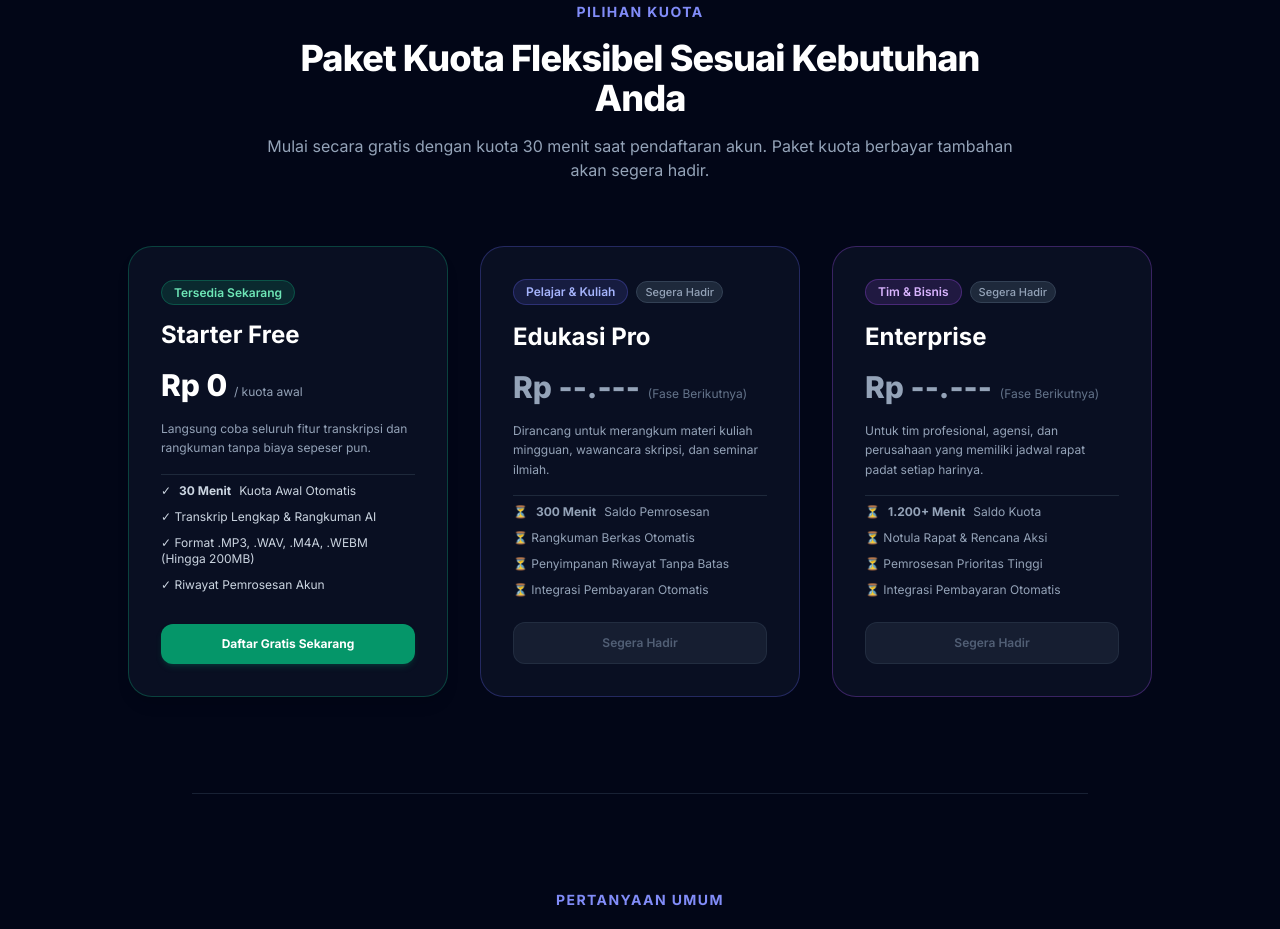
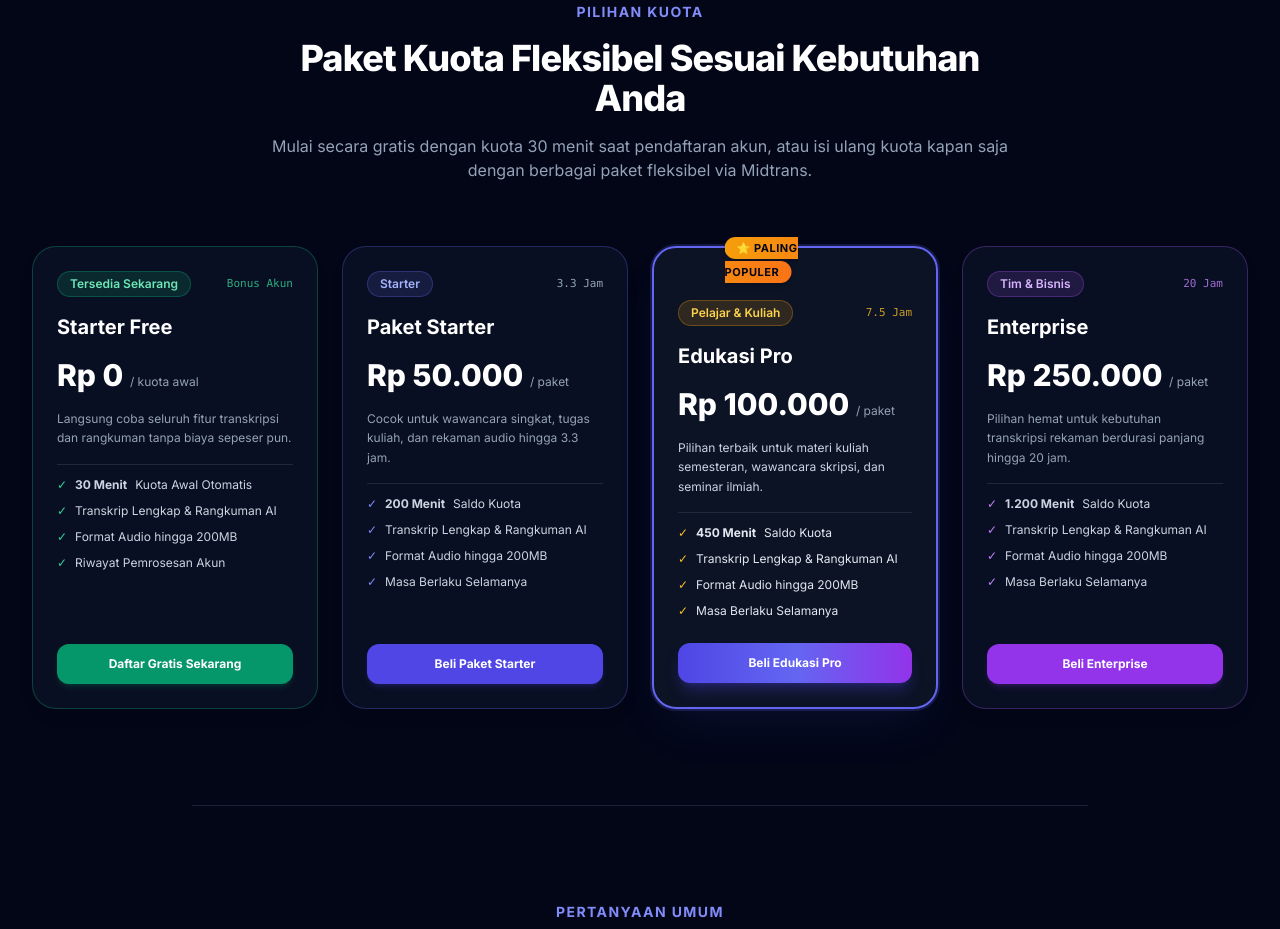
Before and after one commit to daedara007/SimpulKata, a Vue app in the folder frontend/: page / in a window 1280 px wide. Shown: the part 3120-4049 px from the top of the page. Built offline with nearby package versions, Linux system fonts and the light colour scheme; no server answers.

Commit message:
feat(home): update pricing packages, FAQ, and clean feature claims for v1.0.1-beta

```diff
--- a/frontend/src/components/home/FaqSection.vue
+++ b/frontend/src/components/home/FaqSection.vue
@@ -57,22 +57,22 @@ const faqs = reactive<FaqItem[]>([
   },
   {
     q: 'Bagaimana cara kerja saldo kuota transkripsi?',
-    a: 'Saldo kuota Anda dihitung berdasarkan durasi aktual rekaman audio dalam hitungan detik. Durasi diperiksa di awal sebelum pemrosesan agar saldo Anda tidak terpotong jika berkas bermasalah.',
+    a: 'Saldo kuota Anda dihitung berdasarkan durasi aktual rekaman audio dalam hitungan detik. Durasi diperiksa secara lokal di awal sebelum pemanggilan AI agar saldo Anda aman dan tidak terpotong jika berkas bermasalah.',
     open: false,
   },
   {
     q: 'Berapa lama proses transkripsi dan rangkuman berlangsung?',
-    a: 'Rata-rata proses membutuhkan waktu sekitar 10 hingga 30 detik untuk audio berdurasi menengah, tergantung panjang rekaman yang diunggah.',
+    a: 'Rata-rata proses membutuhkan waktu sekitar 10 hingga 30 detik untuk audio berdurasi menengah, tergantung panjang rekaman yang diunggah serta antrean pemrosesan model AI.',
     open: false,
   },
   {
     q: 'Apakah data rekaman dan transkripsi saya aman?',
-    a: 'Sangat aman. Setiap akun memiliki isolasi data masing-masing sehingga transkrip dan rangkuman hanya dapat diakses oleh Anda setelah berhasil login.',
+    a: 'Sangat aman. Setiap akun memiliki isolasi data masing-masing sehingga rekaman, transkrip, dan rangkuman hanya dapat diakses oleh Anda setelah berhasil masuk ke akun.',
     open: false,
   },
   {
     q: 'Apakah paket kuota tambahan sudah dapat dibeli sekarang?',
-    a: 'Saat ini paket kuota berbayar masih berstatus Segera Hadir dalam tahap integrasi payment gateway. Anda dapat langsung memanfaatkan kuota gratis 30 menit yang diberikan secara otomatis saat mendaftarkan akun baru.',
+    a: 'Ya, paket kuota tambahan sudah dapat dibeli langsung! SimpulKata menyediakan Paket Starter (200 menit / Rp 50.000), Edukasi Pro (450 menit / Rp 100.000), dan Enterprise (1.200 menit / Rp 250.000) yang terintegrasi resmi dengan Midtrans Payment Gateway (QRIS, Virtual Account, dan Kartu). Anda juga dapat mencoba simulasi pembayaran sandbox instan melalui menu Top Up di dashboard akun Anda.',
     open: false,
   },
 ]);
--- a/frontend/src/components/home/PricingSection.vue
+++ b/frontend/src/components/home/PricingSection.vue
@@ -6,105 +6,175 @@
         Paket Kuota Fleksibel Sesuai Kebutuhan Anda
       </h3>
       <p class="text-slate-400 text-sm sm:text-base">
-        Mulai secara gratis dengan kuota 30 menit saat pendaftaran akun. Paket kuota berbayar tambahan akan segera hadir.
+        Mulai secara gratis dengan kuota 30 menit saat pendaftaran akun, atau isi ulang kuota kapan saja dengan berbagai paket fleksibel via Midtrans.
       </p>
     </div>
 
-    <div class="grid grid-cols-1 md:grid-cols-3 gap-8 max-w-5xl mx-auto">
-      <!-- Card 1: Free Starter (Active) -->
-      <div class="p-8 rounded-3xl bg-slate-900/60 border border-emerald-500/30 space-y-6 flex flex-col justify-between relative shadow-lg">
+    <div class="grid grid-cols-1 md:grid-cols-2 lg:grid-cols-4 gap-6 max-w-7xl mx-auto items-stretch">
+      <!-- Card 1: Starter Free -->
+      <div class="p-6 rounded-3xl bg-slate-900/60 border border-emerald-500/30 space-y-6 flex flex-col justify-between relative shadow-lg hover:border-emerald-500/50 transition-all">
         <div class="space-y-4">
-          <span class="text-xs font-semibold px-3 py-1 rounded-full bg-emerald-500/15 text-emerald-300 border border-emerald-500/30">
-            Tersedia Sekarang
-          </span>
-          <h4 class="text-2xl font-bold text-white">Starter Free</h4>
+          <div class="flex items-center justify-between">
+            <span class="text-xs font-semibold px-3 py-1 rounded-full bg-emerald-500/15 text-emerald-300 border border-emerald-500/30">
+              Tersedia Sekarang
+            </span>
+            <span class="text-[11px] font-mono text-emerald-400/80">Bonus Akun</span>
+          </div>
+          <h4 class="text-xl font-bold text-white">Starter Free</h4>
           <div class="text-3xl font-extrabold text-white">
             Rp 0 <span class="text-xs font-normal text-slate-400">/ kuota awal</span>
           </div>
-          <p class="text-xs text-slate-400 leading-relaxed">
+          <p class="text-xs text-slate-400 leading-relaxed min-h-[36px]">
             Langsung coba seluruh fitur transkripsi dan rangkuman tanpa biaya sepeser pun.
           </p>
-          <ul class="space-y-2.5 text-xs text-slate-300 pt-2 border-t border-slate-800">
-            <li class="flex items-center gap-2">✓ <strong>30 Menit</strong> Kuota Awal Otomatis</li>
-            <li class="flex items-center gap-2">✓ Transkrip Lengkap & Rangkuman AI</li>
-            <li class="flex items-center gap-2">✓ Format .MP3, .WAV, .M4A, .WEBM (Hingga 200MB)</li>
-            <li class="flex items-center gap-2">✓ Riwayat Pemrosesan Akun</li>
+          <ul class="space-y-2.5 text-xs text-slate-300 pt-3 border-t border-slate-800">
+            <li class="flex items-center gap-2">
+              <span class="text-emerald-400">✓</span> <strong>30 Menit</strong> Kuota Awal Otomatis
+            </li>
+            <li class="flex items-center gap-2">
+              <span class="text-emerald-400">✓</span> Transkrip Lengkap & Rangkuman AI
+            </li>
+            <li class="flex items-center gap-2">
+              <span class="text-emerald-400">✓</span> Format Audio hingga 200MB
+            </li>
+            <li class="flex items-center gap-2">
+              <span class="text-emerald-400">✓</span> Riwayat Pemrosesan Akun
+            </li>
           </ul>
         </div>
         <button
           type="button"
-          class="w-full py-3 px-4 rounded-xl font-bold text-xs text-white bg-emerald-600 hover:bg-emerald-500 shadow-md shadow-emerald-600/20 transition-all cursor-pointer"
+          class="w-full py-3 px-4 rounded-xl font-bold text-xs text-white bg-emerald-600 hover:bg-emerald-500 shadow-md shadow-emerald-600/20 transition-all cursor-pointer mt-4"
           @click="handlePrimaryCTA"
         >
           {{ isAuthenticated ? 'Buka Dashboard' : 'Daftar Gratis Sekarang' }}
         </button>
       </div>
 
-      <!-- Card 2: Edukasi Pro (Placeholder) -->
-      <div class="p-8 rounded-3xl bg-slate-900/60 border border-indigo-500/30 space-y-6 flex flex-col justify-between relative">
+      <!-- Card 2: Paket Starter (200m) -->
+      <div class="p-6 rounded-3xl bg-slate-900/60 border border-indigo-500/30 space-y-6 flex flex-col justify-between relative shadow-lg hover:border-indigo-500/50 transition-all">
         <div class="space-y-4">
-          <div class="flex items-center gap-2">
+          <div class="flex items-center justify-between">
             <span class="text-xs font-semibold px-3 py-1 rounded-full bg-indigo-500/15 text-indigo-300 border border-indigo-500/30">
-              Pelajar & Kuliah
+              Starter
             </span>
-            <span class="text-[11px] font-medium px-2 py-0.5 rounded-full bg-slate-800 text-slate-400 border border-slate-700">
-              Segera Hadir
-            </span>
+            <span class="text-[11px] font-mono text-slate-400">3.3 Jam</span>
           </div>
-          <h4 class="text-2xl font-bold text-white">Edukasi Pro</h4>
-          <div class="text-3xl font-extrabold text-slate-400 flex items-baseline gap-2">
-            Rp --.--- <span class="text-xs font-normal text-slate-500">(Fase Berikutnya)</span>
+          <h4 class="text-xl font-bold text-white">Paket Starter</h4>
+          <div class="text-3xl font-extrabold text-white">
+            Rp 50.000 <span class="text-xs font-normal text-slate-400">/ paket</span>
           </div>
-          <p class="text-xs text-slate-400 leading-relaxed">
-            Dirancang untuk merangkum materi kuliah mingguan, wawancara skripsi, dan seminar ilmiah.
+          <p class="text-xs text-slate-400 leading-relaxed min-h-[36px]">
+            Cocok untuk wawancara singkat, tugas kuliah, dan rekaman audio hingga 3.3 jam.
           </p>
-          <ul class="space-y-2.5 text-xs text-slate-400 pt-2 border-t border-slate-800">
-            <li class="flex items-center gap-2">⏳ <strong>300 Menit</strong> Saldo Pemrosesan</li>
-            <li class="flex items-center gap-2">⏳ Rangkuman Berkas Otomatis</li>
-            <li class="flex items-center gap-2">⏳ Penyimpanan Riwayat Tanpa Batas</li>
-            <li class="flex items-center gap-2">⏳ Integrasi Pembayaran Otomatis</li>
+          <ul class="space-y-2.5 text-xs text-slate-300 pt-3 border-t border-slate-800">
+            <li class="flex items-center gap-2">
+              <span class="text-indigo-400">✓</span> <strong>200 Menit</strong> Saldo Kuota
+            </li>
+            <li class="flex items-center gap-2">
+              <span class="text-indigo-400">✓</span> Transkrip Lengkap & Rangkuman AI
+            </li>
+            <li class="flex items-center gap-2">
+              <span class="text-indigo-400">✓</span> Format Audio hingga 200MB
+            </li>
+            <li class="flex items-center gap-2">
+              <span class="text-indigo-400">✓</span> Masa Berlaku Selamanya
+            </li>
           </ul>
         </div>
         <button
           type="button"
-          disabled
-          class="w-full py-3 px-4 rounded-xl font-semibold text-xs text-slate-500 bg-slate-800/80 border border-slate-700/60 cursor-not-allowed opacity-80"
+          class="w-full py-3 px-4 rounded-xl font-bold text-xs text-white bg-indigo-600 hover:bg-indigo-500 shadow-md shadow-indigo-600/20 transition-all cursor-pointer mt-4"
+          @click="handleSelectPackage('starter_200')"
         >
-          Segera Hadir
+          {{ isAuthenticated ? 'Pilih Paket Starter' : 'Beli Paket Starter' }}
         </button>
       </div>
 
-      <!-- Card 3: Bisnis / Profesional (Placeholder) -->
-      <div class="p-8 rounded-3xl bg-slate-900/60 border border-purple-500/30 space-y-6 flex flex-col justify-between relative">
-        <div class="space-y-4">
-          <div class="flex items-center gap-2">
-            <span class="text-xs font-semibold px-3 py-1 rounded-full bg-purple-500/15 text-purple-300 border border-purple-500/30">
-              Tim & Bisnis
+      <!-- Card 3: Edukasi Pro (450m) - Highlighted -->
+      <div class="p-6 rounded-3xl bg-slate-900/80 border-2 border-indigo-500 ring-2 ring-indigo-500/20 space-y-6 flex flex-col justify-between relative shadow-2xl shadow-indigo-500/10 hover:border-indigo-400 transition-all">
+        <!-- Floating Tag Paling Populer -->
+        <div class="absolute -top-3.5 left-1/2 -translate-x-1/2">
+          <span class="text-[11px] font-bold px-3 py-1 rounded-full bg-gradient-to-r from-amber-500 to-orange-500 text-slate-950 uppercase tracking-wider shadow-md">
+            ⭐ Paling Populer
+          </span>
+        </div>
+
+        <div class="space-y-4 pt-1">
+          <div class="flex items-center justify-between">
+            <span class="text-xs font-semibold px-3 py-1 rounded-full bg-amber-500/15 text-amber-300 border border-amber-500/30">
+              Pelajar & Kuliah
             </span>
-            <span class="text-[11px] font-medium px-2 py-0.5 rounded-full bg-slate-800 text-slate-400 border border-slate-700">
-              Segera Hadir
-            </span>
+            <span class="text-[11px] font-mono text-amber-400/80">7.5 Jam</span>
           </div>
-          <h4 class="text-2xl font-bold text-white">Enterprise</h4>
-          <div class="text-3xl font-extrabold text-slate-400 flex items-baseline gap-2">
-            Rp --.--- <span class="text-xs font-normal text-slate-500">(Fase Berikutnya)</span>
+          <h4 class="text-xl font-bold text-white">Edukasi Pro</h4>
+          <div class="text-3xl font-extrabold text-white">
+            Rp 100.000 <span class="text-xs font-normal text-slate-400">/ paket</span>
           </div>
-          <p class="text-xs text-slate-400 leading-relaxed">
-            Untuk tim profesional, agensi, dan perusahaan yang memiliki jadwal rapat padat setiap harinya.
+          <p class="text-xs text-slate-300 leading-relaxed min-h-[36px]">
+            Pilihan terbaik untuk materi kuliah semesteran, wawancara skripsi, dan seminar ilmiah.
           </p>
-          <ul class="space-y-2.5 text-xs text-slate-400 pt-2 border-t border-slate-800">
-            <li class="flex items-center gap-2">⏳ <strong>1.200+ Menit</strong> Saldo Kuota</li>
-            <li class="flex items-center gap-2">⏳ Notula Rapat & Rencana Aksi</li>
-            <li class="flex items-center gap-2">⏳ Pemrosesan Prioritas Tinggi</li>
-            <li class="flex items-center gap-2">⏳ Integrasi Pembayaran Otomatis</li>
+          <ul class="space-y-2.5 text-xs text-slate-200 pt-3 border-t border-slate-800">
+            <li class="flex items-center gap-2">
+              <span class="text-amber-400">✓</span> <strong>450 Menit</strong> Saldo Kuota
+            </li>
+            <li class="flex items-center gap-2">
+              <span class="text-amber-400">✓</span> Transkrip Lengkap & Rangkuman AI
+            </li>
+            <li class="flex items-center gap-2">
+              <span class="text-amber-400">✓</span> Format Audio hingga 200MB
+            </li>
+            <li class="flex items-center gap-2">
+              <span class="text-amber-400">✓</span> Masa Berlaku Selamanya
+            </li>
           </ul>
         </div>
         <button
           type="button"
-          disabled
-          class="w-full py-3 px-4 rounded-xl font-semibold text-xs text-slate-500 bg-slate-800/80 border border-slate-700/60 cursor-not-allowed opacity-80"
+          class="w-full py-3 px-4 rounded-xl font-bold text-xs text-white bg-gradient-to-r from-indigo-600 via-indigo-500 to-purple-600 hover:from-indigo-500 hover:to-purple-500 shadow-lg shadow-indigo-600/30 transition-all cursor-pointer mt-4"
+          @click="handleSelectPackage('pro_450')"
         >
-          Segera Hadir
+          {{ isAuthenticated ? 'Pilih Edukasi Pro' : 'Beli Edukasi Pro' }}
+        </button>
+      </div>
+
+      <!-- Card 4: Enterprise (1200m) -->
+      <div class="p-6 rounded-3xl bg-slate-900/60 border border-purple-500/30 space-y-6 flex flex-col justify-between relative shadow-lg hover:border-purple-500/50 transition-all">
+        <div class="space-y-4">
+          <div class="flex items-center justify-between">
+            <span class="text-xs font-semibold px-3 py-1 rounded-full bg-purple-500/15 text-purple-300 border border-purple-500/30">
+              Tim & Bisnis
+            </span>
+            <span class="text-[11px] font-mono text-purple-400/80">20 Jam</span>
+          </div>
+          <h4 class="text-xl font-bold text-white">Enterprise</h4>
+          <div class="text-3xl font-extrabold text-white">
+            Rp 250.000 <span class="text-xs font-normal text-slate-400">/ paket</span>
+          </div>
+          <p class="text-xs text-slate-400 leading-relaxed min-h-[36px]">
+            Pilihan hemat untuk kebutuhan transkripsi rekaman berdurasi panjang hingga 20 jam.
+          </p>
+          <ul class="space-y-2.5 text-xs text-slate-300 pt-3 border-t border-slate-800">
+            <li class="flex items-center gap-2">
+              <span class="text-purple-400">✓</span> <strong>1.200 Menit</strong> Saldo Kuota
+            </li>
+            <li class="flex items-center gap-2">
+              <span class="text-purple-400">✓</span> Transkrip Lengkap & Rangkuman AI
+            </li>
+            <li class="flex items-center gap-2">
+              <span class="text-purple-400">✓</span> Format Audio hingga 200MB
+            </li>
+            <li class="flex items-center gap-2">
+              <span class="text-purple-400">✓</span> Masa Berlaku Selamanya
+            </li>
+          </ul>
+        </div>
+        <button
+          type="button"
+          class="w-full py-3 px-4 rounded-xl font-bold text-xs text-white bg-purple-600 hover:bg-purple-500 shadow-md shadow-purple-600/20 transition-all cursor-pointer mt-4"
+          @click="handleSelectPackage('enterprise_1200')"
+        >
+          {{ isAuthenticated ? 'Pilih Enterprise' : 'Beli Enterprise' }}
         </button>
       </div>
     </div>
@@ -127,4 +197,12 @@ function handlePrimaryCTA() {
     emit('navigate', 'auth', 'register');
   }
 }
+
+function handleSelectPackage(_packageId: string) {
+  if (props.isAuthenticated) {
+    emit('navigate', 'dashboard', 'topup');
+  } else {
+    emit('navigate', 'auth', 'register');
+  }
+}
 </script>
--- a/frontend/src/views/HomeView.vue
+++ b/frontend/src/views/HomeView.vue
@@ -22,7 +22,11 @@ function handleNavigate(view: string, tab?: string) {
       router.push('/login');
     }
   } else if (view === 'dashboard') {
-    router.push('/dashboard');
+    if (tab === 'topup') {
+      router.push({ path: '/dashboard', query: { topup: 'true' } });
+    } else {
+      router.push('/dashboard');
+    }
   } else {
     router.push('/');
   }
```
Also changed, not shown: frontend/src/views/DashboardLayout.vue (+18 -1 lines), 2 other files (tests, documents, lock files or other folders).
